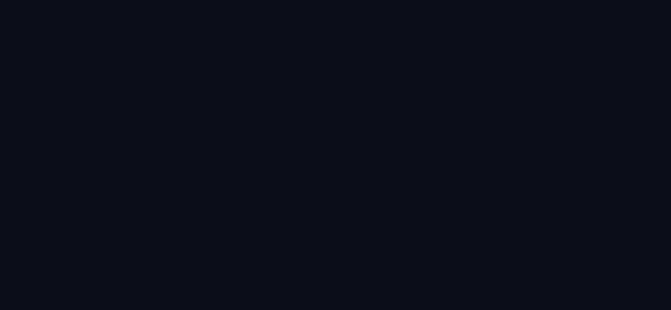
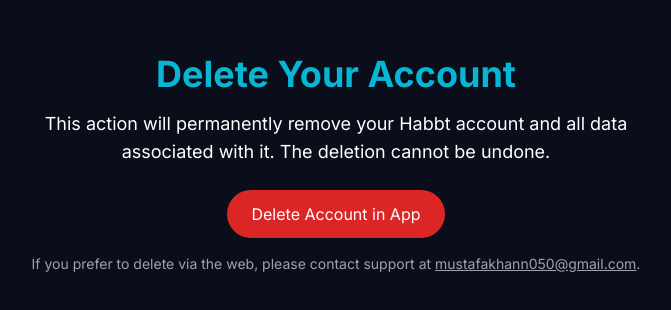
Before and after one commit to Mustafa-khann/habbt-landing, a React (Vite) app: page /delete-account in a window 1280 px wide. Before the commit this address had no page. Shown: the part 236-546 px from the top of the page, without its empty margins (304-975 px from the left). Built offline with nearby package versions, Linux system fonts and the light colour scheme.

Commit message:
ediiting the privacy and t&c

```diff
--- a/src/App.tsx
+++ b/src/App.tsx
@@ -1,7 +1,8 @@
 import { BrowserRouter as Router, Routes, Route } from 'react-router-dom'
 import Home from './pages/Home'
 import PrivacyPolicy from './pages/PrivacyPolicy'
-import TermsOfService from './pages/TermsOfService'
+import TermsOfService from './pages/TermsOfService';
+import DeleteAccount from './pages/DeleteAccount';
 
 function App() {
   return (
@@ -10,6 +11,7 @@
         <Route path="/" element={<Home />} />
         <Route path="/privacy" element={<PrivacyPolicy />} />
         <Route path="/terms" element={<TermsOfService />} />
+        <Route path="/delete-account" element={<DeleteAccount />} />
       </Routes>
     </Router>
   )
--- /dev/null
+++ b/src/pages/DeleteAccount.tsx
@@ -0,0 +1,22 @@
+import { Link } from 'react-router-dom';
+
+export default function DeleteAccount() {
+    return (
+        <div className="min-h-screen bg-background text-text flex flex-col items-center justify-center p-8">
+            <h1 className="text-4xl font-bold mb-4 text-primary">Delete Your Account</h1>
+            <p className="text-lg mb-6 text-center max-w-2xl">
+                This action will permanently remove your Habbt account and all data associated with it. The deletion cannot be undone.
+            </p>
+            {/* Deep‑link button – opens the mobile app where the user confirms deletion */}
+            <a
+                href="habbt://delete-account"
+                className="px-6 py-3 bg-red-600 text-white rounded-full hover:bg-red-700 transition"
+            >
+                Delete Account in App
+            </a>
+            <p className="mt-4 text-sm text-gray-400">
+                If you prefer to delete via the web, please contact support at <a href="mailto:mustafakhann050@gmail.com" className="underline">mustafakhann050@gmail.com</a>.
+            </p>
+        </div>
+    );
+}
```
